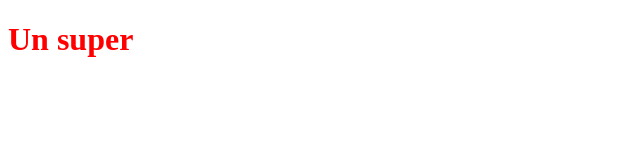
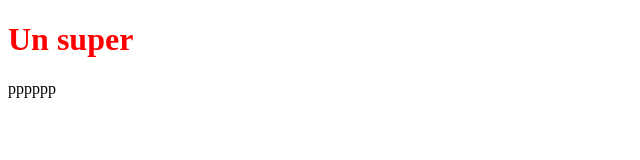
Before and after one commit to GabrielG-prog/test_project, a plain HTML site: page index.html in a window 1280 px wide. Shown: the full height of the page, 0-640 px from the left. Drawn offline with Linux system fonts and the light colour scheme.

Commit message:
Ajout de paragraphe ppppp

```diff
--- a/index.html
+++ b/index.html
@@ -6,5 +6,6 @@
   </head>
   <body>
     <h1>Un super</h1>
+    <p>pppppp</p>
   </body>
 </html>
```
